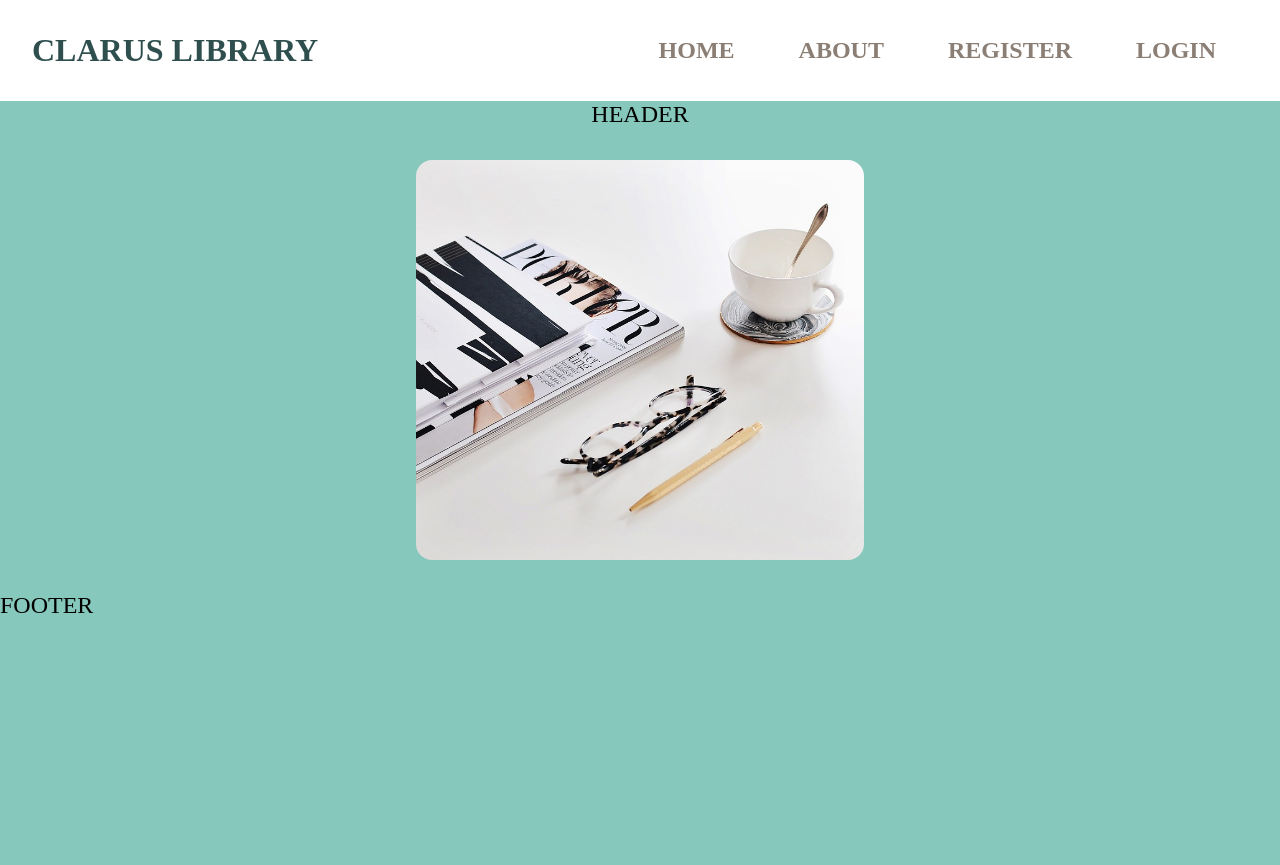
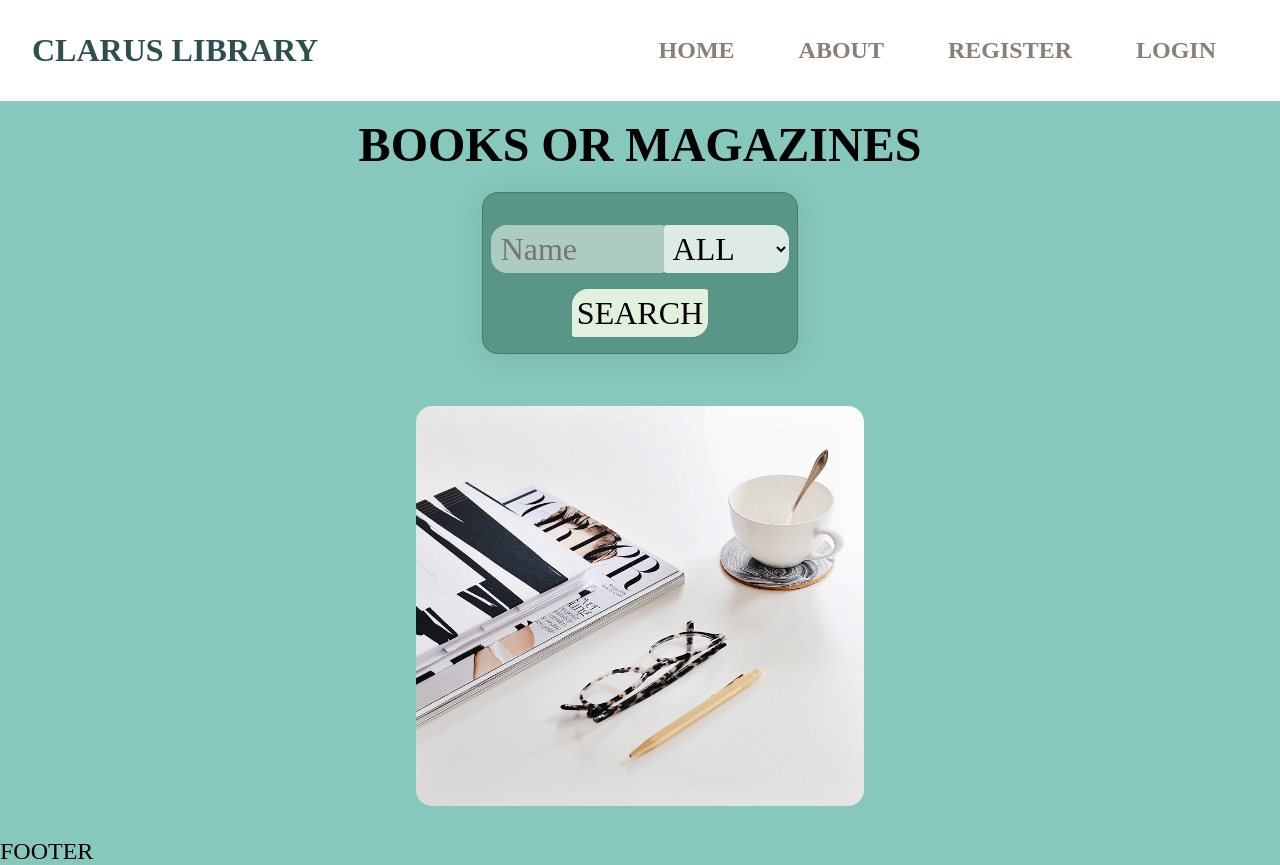
Before and after one commit to 8490/react-library-app, a React (Create React App) app: page / in a window 1280 px wide. Before the commit the page ends 800 px from the top, so only its background shows below. Built offline with nearby package versions, Linux system fonts and the light colour scheme; a web font is replaced by a local one.

Commit message:
add Header Form

```diff
--- a/src/components/header/Header.jsx
+++ b/src/components/header/Header.jsx
@@ -1,7 +1,26 @@
 import React from "react";
+import {
+  HeaderButton,
+  HeaderContainer,
+  HeaderForm,
+  HeaderTitle,
+  SearchInput,
+  SelectBox,
+} from "./Header.style";
 
 const Header = () => {
-  return <div>Header</div>;
+  return (
+    <HeaderContainer>
+      <HeaderTitle>Books or Magazines</HeaderTitle>
+      <HeaderForm>
+        <SearchInput type="text" placeholder="name" required />
+        <SelectBox>
+          <option>All</option>
+        </SelectBox>
+        <HeaderButton type="submit">Search</HeaderButton>
+      </HeaderForm>
+    </HeaderContainer>
+  );
 };
 
 export default Header;
--- a/src/components/header/Header.style.jsx
+++ b/src/components/header/Header.style.jsx
@@ -8,6 +8,10 @@ export const HeaderTitle = styled.h2`
   margin-top: 1rem;
   font-size: 3rem;
   color: ${({ theme }) => theme.colors.detailColor};
+
+  @media (max-width: ${({ theme }) => theme.screens.lg}) {
+    font-size: 2rem;
+  }
 `;
 
 export const HeaderForm = styled.form`
```
